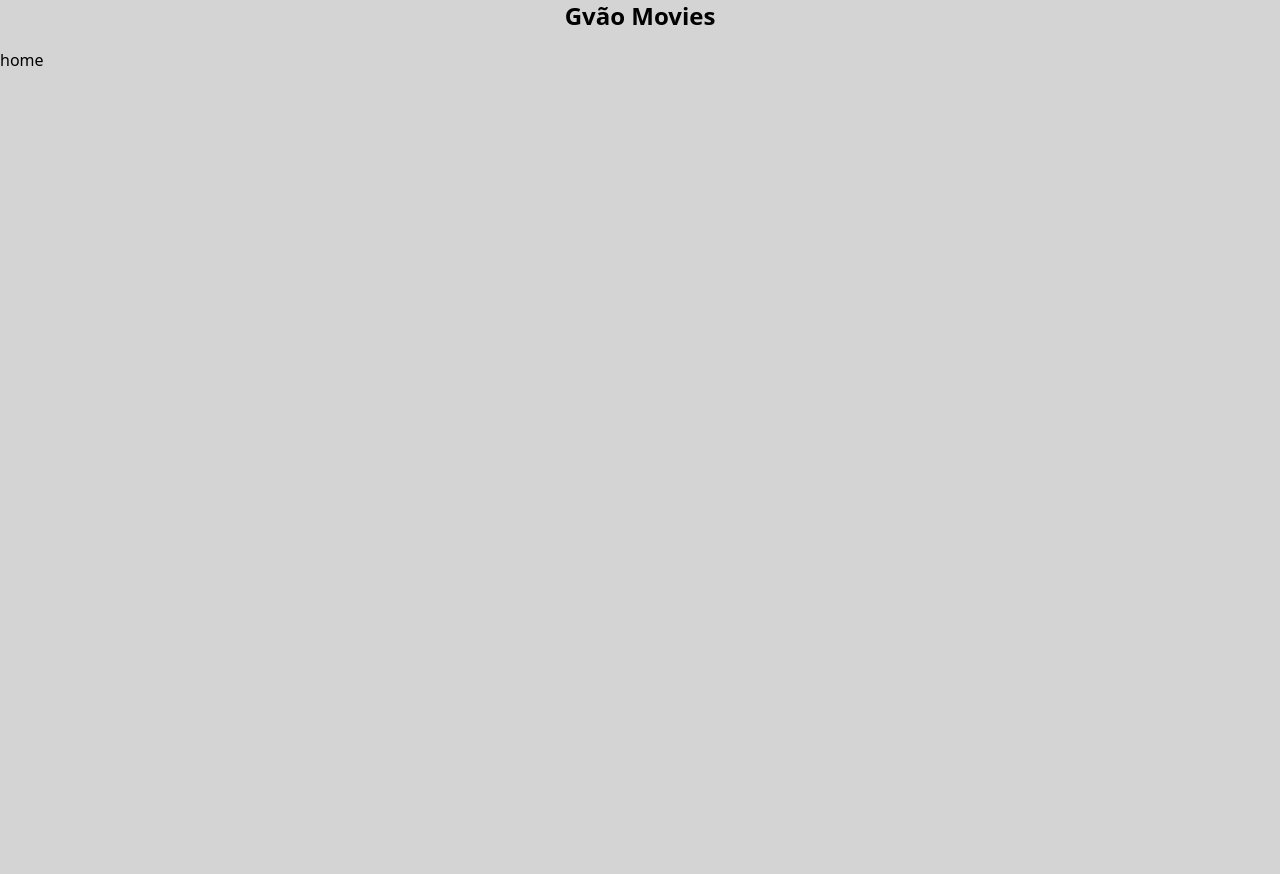
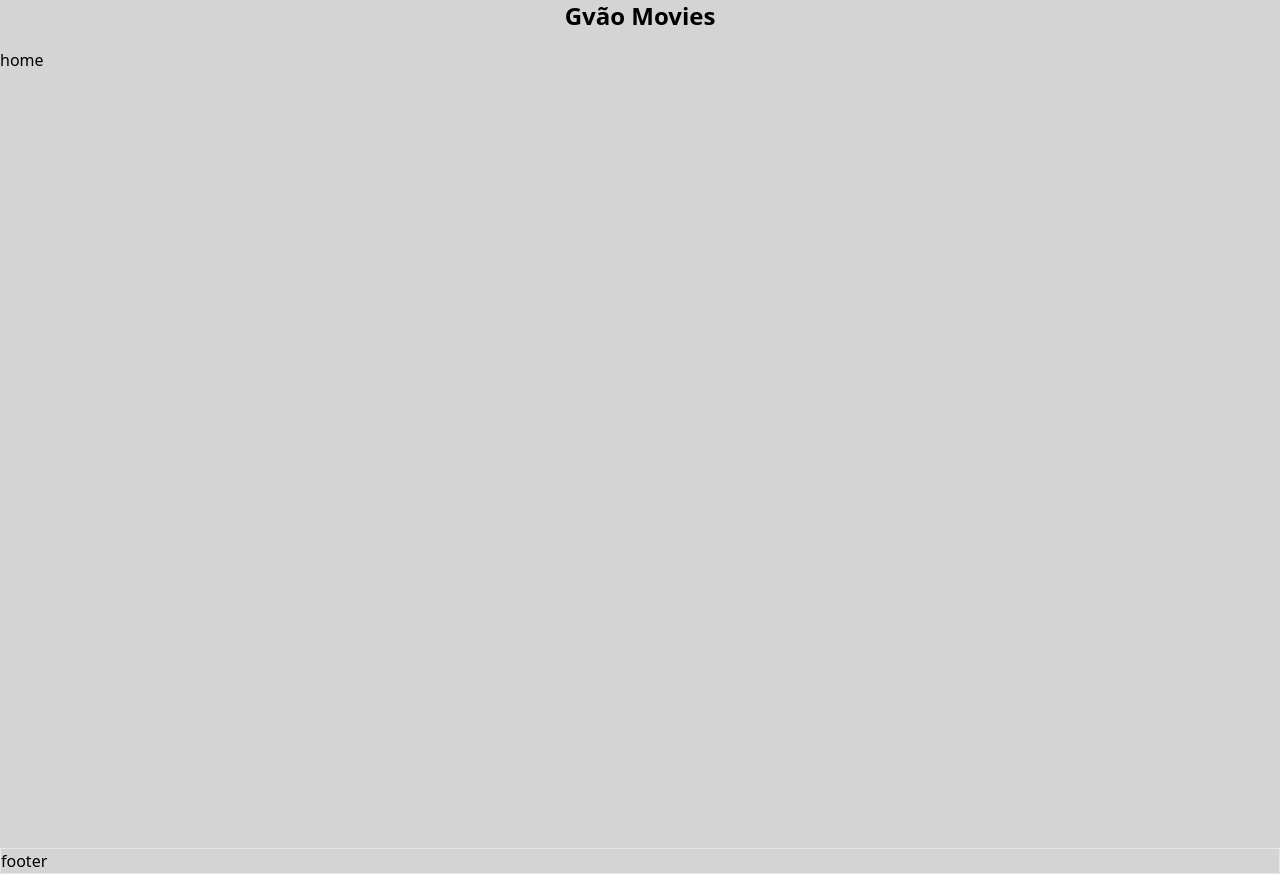
Before and after one commit to gvao/gvao-movies, a Next.js app: page / in a window 1280 px wide. Before the commit the page ends 848 px from the top, so only its background shows below. Built offline with nearby package versions, Linux system fonts and the light colour scheme.

Commit message:
create footer component

```diff
--- a/src/app/layout.tsx
+++ b/src/app/layout.tsx
@@ -1,6 +1,7 @@
 import type { Metadata } from 'next'
 import './globals.css'
 import Header from '@/components/header'
+import Footer from '@/components/footer'
 
 export const metadata: Metadata = {
   title: 'Gvão movies',
@@ -18,9 +19,11 @@ export default function RootLayout({
 
         <Header />
 
-        <main className='mt-12 '>
+        <main className='mt-12 min-h-screen'>
           {children}
         </main>
+
+        <Footer />
 
       </body>
     </html>
--- /dev/null
+++ b/src/components/footer.tsx
@@ -0,0 +1,8 @@
+export default function Footer() {
+
+    return (
+        <footer className="border">
+            footer
+        </footer>
+    )
+}
```
